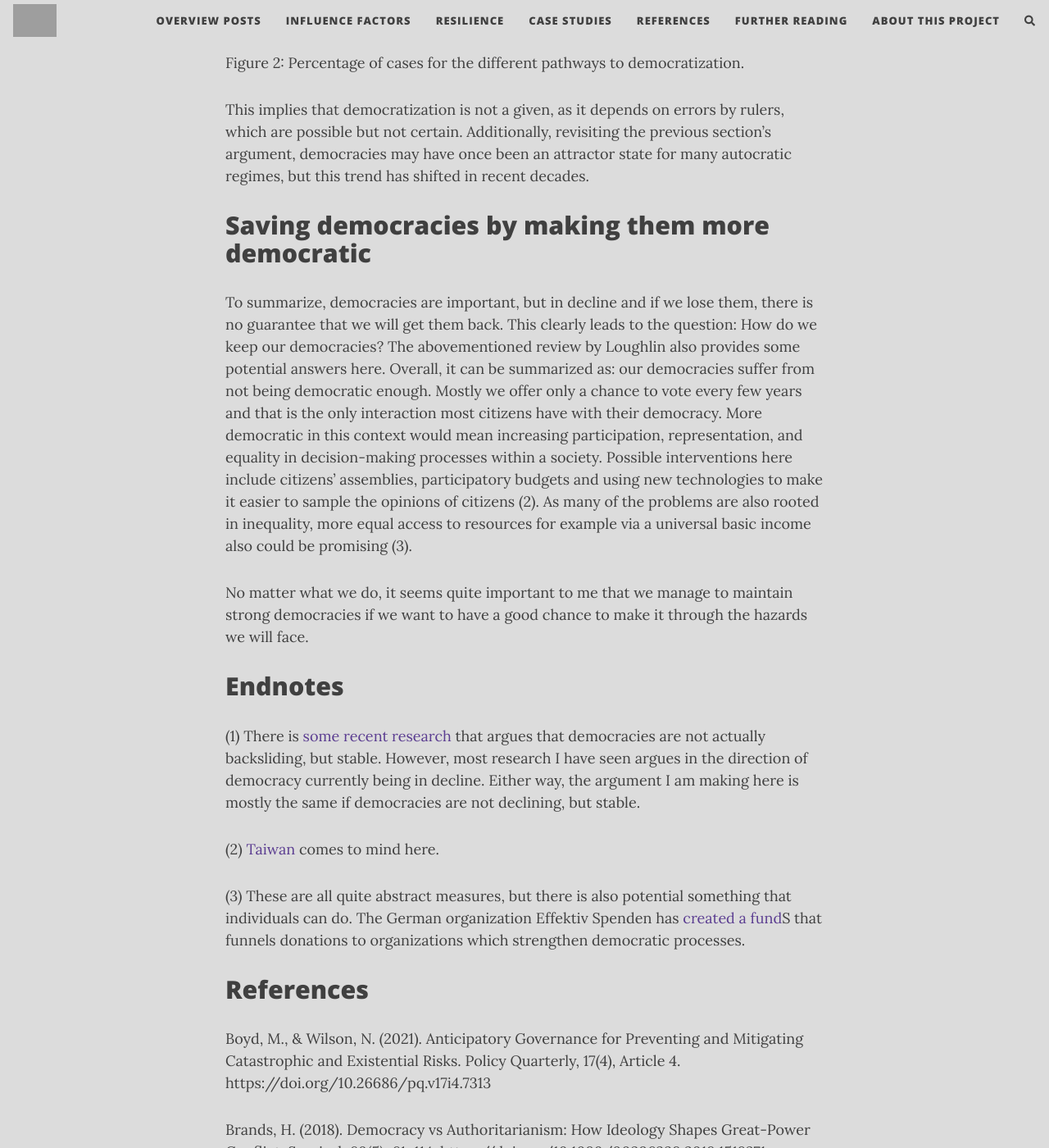
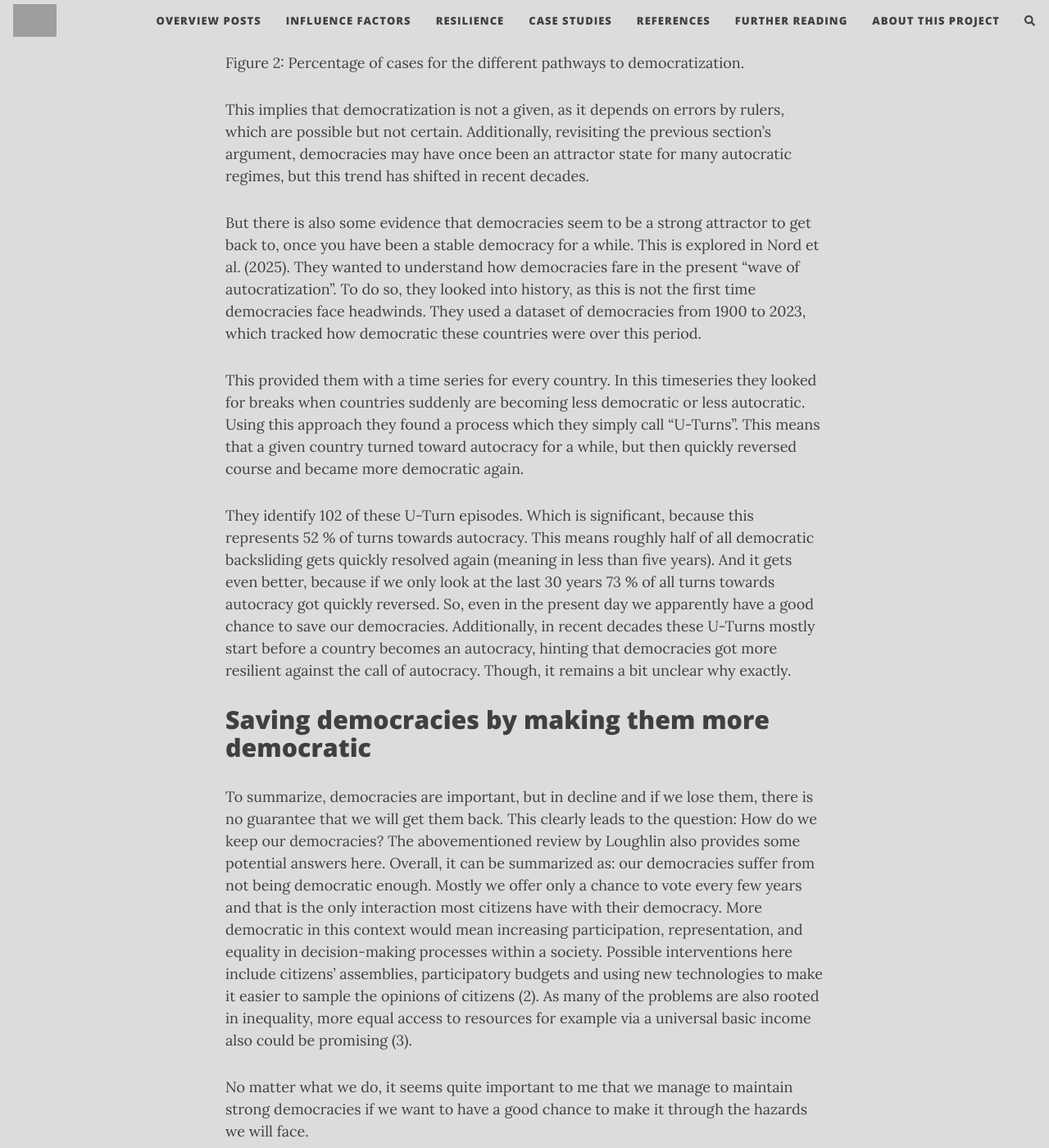
Before and after one commit to florianjehn/Societal_Collapse, a Jekyll site: the page built from _posts/2024-07-26-democratic_resilience.md, in a window 1280 px wide and 1400 px high, scrolled down 7544 px. Shown: the whole window at 82% size. Built offline with Jekyll 4.4.1, drawn with Linux system fonts in a browser that asks for light colours; nearby versions of some CDN libraries; comment, search, counter and statistics services are not loaded; some of the changed text lies outside the part shown; grey boxes are pictures that could not be loaded.

Commit message:
Updating sources

```diff
--- a/_posts/2024-07-26-democratic_resilience.md
+++ b/_posts/2024-07-26-democratic_resilience.md
@@ -85,6 +85,12 @@ Figure 2: Percentage of cases for the different pathways to democratization.
 
 This implies that democratization is not a given, as it depends on errors by rulers, which are possible but not certain. Additionally, revisiting the previous section's argument, democracies may have once been an attractor state for many autocratic regimes, but this trend has shifted in recent decades.
 
+But there is also some evidence that democracies seem to be a strong attractor to get back to, once you have been a stable democracy for a while. This is explored in Nord et al. (2025). They wanted to understand how democracies fare in the present “wave of autocratization”. To do so, they looked into history, as this is not the first time democracies face headwinds. They used a dataset of democracies from 1900 to 2023, which tracked how democratic these countries were over this period.
+
+This provided them with a time series for every country. In this timeseries they looked for breaks when countries suddenly are becoming less democratic or less autocratic. Using this approach they found a process which they simply call “U-Turns”. This means that a given country turned toward autocracy for a while, but then quickly reversed course and became more democratic again.
+
+They identify 102 of these U-Turn episodes. Which is significant, because this represents 52 % of turns towards autocracy. This means roughly half of all democratic backsliding gets quickly resolved again (meaning in less than five years). And it gets even better, because if we only look at the last 30 years 73 % of all turns towards autocracy got quickly reversed. So, even in the present day we apparently have a good chance to save our democracies. Additionally, in recent decades these U-Turns mostly start before a country becomes an autocracy, hinting that democracies got more resilient against the call of autocracy. Though, it remains a bit unclear why exactly.
+
 # Saving democracies by making them more democratic
 
 To summarize, democracies are important, but in decline and if we lose them, there is no guarantee that we will get them back. This clearly leads to the question: How do we keep our democracies? The abovementioned review by Loughlin also provides some potential answers here. Overall, it can be summarized as: our democracies suffer from not being democratic enough. Mostly we offer only a chance to vote every few years and that is the only interaction most citizens have with their democracy. More democratic in this context would mean increasing participation, representation, and equality in decision-making processes within a society. Possible interventions here include citizens’ assemblies, participatory budgets and using new technologies to make it easier to sample the opinions of citizens (2). As many of the problems are also rooted in inequality, more equal access to resources for example via a universal basic income also could be promising (3).
@@ -112,6 +118,8 @@ Loughlin, M. (2019). The Contemporary Crisis of Constitutional Democracy. Oxford
 
 Millemaci, E., Monteforte, F., & Temple, J. R. W. (2024). Have Autocrats Governed for the Long Term? Kyklos. https://doi.org/10.1111/kykl.12425
 
+Nord, M., Angiolillo, F., Lundstedt, M., Wiebrecht, F., & Lindberg, S. I. (2025). When autocratization is reversed: Episodes of U-Turns since 1900. Democratization, 0(0), 1–24. https://doi.org/10.1080/13510347.2024.2448742
+
 Reiter, D. (2017). Is Democracy a Cause of Peace? In Oxford Research Encyclopedia of Politics. https://doi.org/10.1093/acrefore/9780190228637.013.287
 
 Supran, G., Rahmstorf, S., & Oreskes, N. (2023). Assessing ExxonMobil’s global warming projections. Science, 379(6628), eabk0063. https://doi.org/10.1126/science.abk0063
```
Also changed, not shown: _posts/2023-11-15-collapse_models.md (+2 -0 lines).
